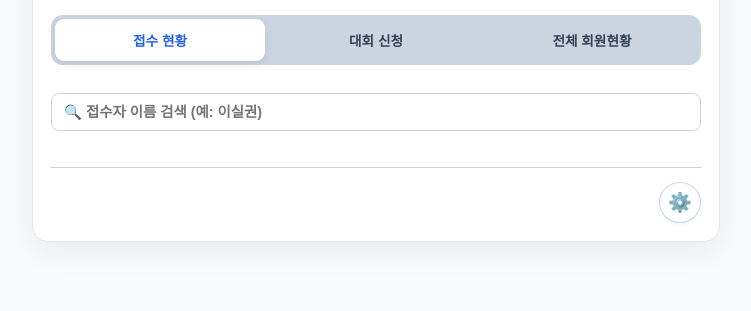
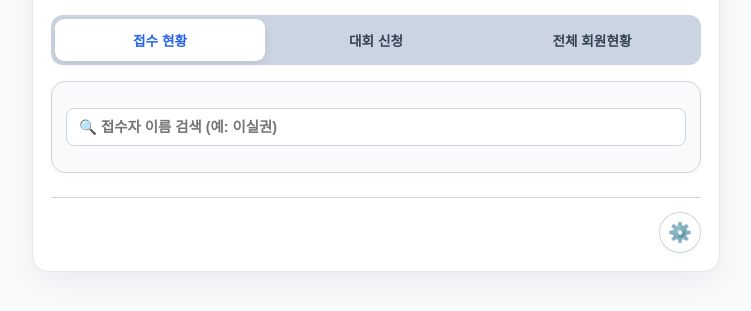
Before and after one commit to morningrun/RACE, a plain HTML site: page index.html in a window 1280 px wide. Shown: the part 75-386 px from the top of the page, without its empty margins (264-1015 px from the left). Drawn offline with Linux system fonts and the light colour scheme; no server answers.

Commit message:
Wrap swipe panels in a content card box
Added a content card box to wrap swipe panels and updated related HTML structure.

```diff
--- a/index.html
+++ b/index.html
@@ -52,13 +52,16 @@
         .search-input { width: 100%; padding: 10px 12px; font-size: 0.9rem; border: 1.5px solid var(--border); border-radius: 8px; background: #ffffff; outline: none; box-sizing: border-box; transition: border-color 0.2s; font-weight: 600; }
         .search-input:focus { border-color: var(--accent); }
 
+        /* 📦 콘텐츠 전체를 하나로 감싸는 큰 박스 컨테이너 */
+        .content-card-box { background: #f8fafc; border: 1.5px solid #cbd5e1; border-radius: 14px; padding: 14px; box-shadow: 0 2px 6px rgba(0,0,0,0.02); }
+
         .swipe-wrapper { overflow: hidden; width: 100%; position: relative; transition: height 0.25s ease-out; }
         .swipe-container { display: flex; width: 300%; transition: transform 0.3s cubic-bezier(0.25, 1, 0.5, 1); will-change: transform; align-items: flex-start; }
 
         .swipe-pane { width: 33.3333%; flex-shrink: 0; box-sizing: border-box; opacity: 0; transition: opacity 0.2s ease; pointer-events: none; height: 0; overflow: hidden; padding: 0; background: transparent; border: none; }
         .swipe-pane.active-pane { opacity: 1; pointer-events: auto; height: auto; overflow: visible; }
 
-        /* 🏁 대회 아코디언 카드 스타일 (배경 통일) */
+        /* 🏁 대회 아코디언 카드 스타일 */
         .race-card-item { background: #ffffff; border: 2px solid #cbd5e1; border-radius: 12px; margin-bottom: 12px; overflow: hidden; transition: all 0.2s; box-shadow: 0 2px 4px rgba(0,0,0,0.02); }
         .race-card-item.active { background: #ffffff !important; border-color: var(--accent) !important; box-shadow: 0 6px 16px rgba(37,99,235,0.08); }
         .race-card-item.ended-race { background: #f8fafc !important; border-color: #94a3b8 !important; opacity: 0.85; }
@@ -159,7 +162,8 @@
         <button class="tab-btn" id="tab-members-btn">전체 회원현황</button>
     </div>
 
-    <!-- 3. 좌우 스와이프 및 패널 영역 -->
+    <!-- 3. 좌우 스와이프 및 패널 영역을 감싸는 큰 카드 박스 -->
+    <div class="content-card-box">
         <div class="swipe-wrapper" id="swipe-wrapper">
             <div id="swipe-container" class="swipe-container">
                 <!-- 1번 패널: 접수 현황 -->
@@ -184,6 +188,7 @@
                         <input type="text" id="members-search-input" class="search-input" placeholder="🔍 전체 회원 이름 검색 (예: 이실권)" oninput="renderAllMembersTab()">
                     </div>
                     <div id="all-member-list-wrapper" style="margin-top: 12px;"></div>
+                </div>
             </div>
         </div>
     </div>
```
Lines whose indentation alone changed are shown as unchanged.
